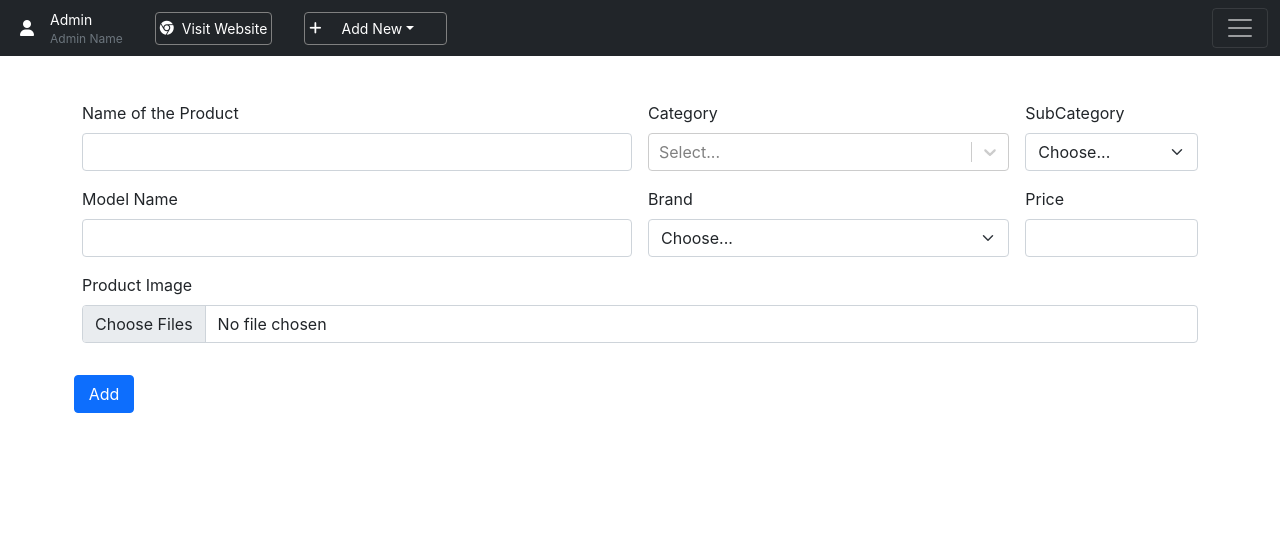
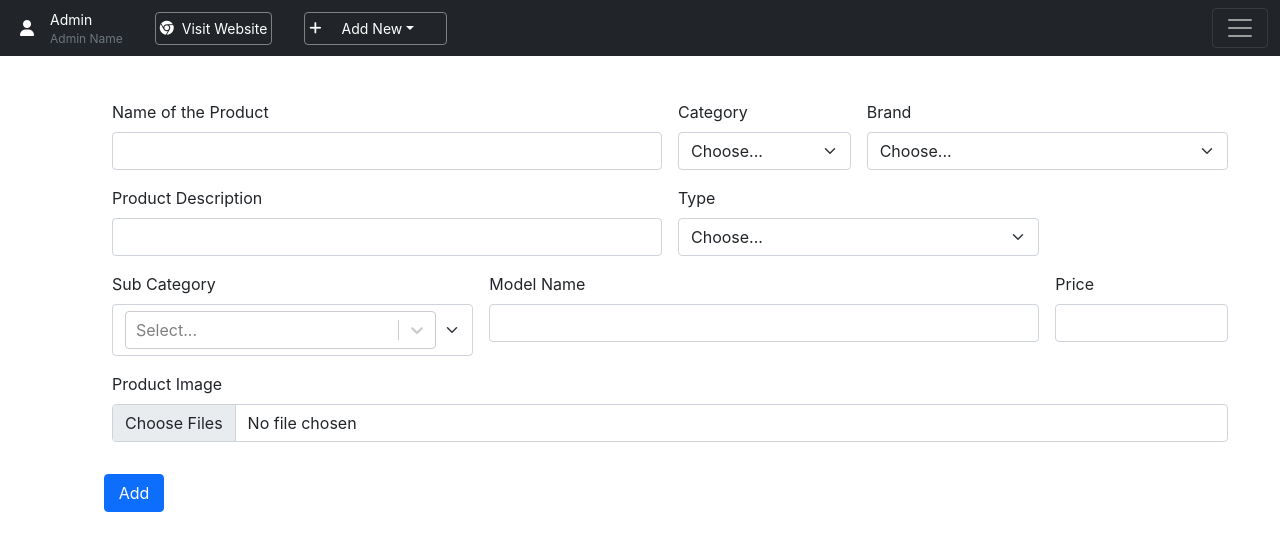
Before and after one commit to udaykirancodes/metalstation-admin, a React (Create React App) app: page /newProduct in a window 1280 px wide. Shown: the top 550 px of the page. Built offline with nearby package versions, Linux system fonts and the light colour scheme.

Commit message:
Add Product with Image

```diff
--- a/src/Pages/Blogs.js
+++ b/src/Pages/Blogs.js
@@ -11,17 +11,18 @@ const Blogs = (props) => {
     const navigate = useNavigate();
     const [blogs , setblogs ] = useState([]);
     const [id , setId] = useState('');
-    const [input , setinput] = useState({})
+    const [title , setTitle] = useState('')
+    const [description , setDescriptioin] = useState('')
     const [search , setSearch ] = useState('');
 
-    useEffect(()=>{
-        let newinput = blogs.filter((element)=>{
-            if(element._id===id){
-                return element
-            }
-        })
-        setinput(newinput);
-    },[id]);
+    // useEffect(()=>{
+    //     let newinput = blogs.filter((element)=>{
+    //         if(element._id===id){
+    //             return element
+    //         }
+    //     })
+    //     setinput(newinput);
+    // },[id]);
 
 
     // fetch blogs & show the blogs
@@ -142,10 +143,7 @@ const Blogs = (props) => {
         })
     }
 
-    // for editing
-    const handleInput = (e)=>{
-        setinput({...input , [e.target.name] : e.target.value })
-    }
+
     const EditBlog = ()=>{
         if(!id){
             showAlert("Cannot Delete",'danger');
@@ -164,8 +162,8 @@ const Blogs = (props) => {
             },
             body : JSON.stringify({
                 id : id,
-                title:input.title,
-                description:input.description
+                title:title,
+                description:description
             })
 
         })
@@ -175,8 +173,8 @@ const Blogs = (props) => {
                 // delete in the frontend
                 let newBlogs = blogs.filter((element)=>{
                     if(element._id === id){
-                        element.title=input.title
-                        element.description=input.description
+                        element.title=title
+                        element.description=description
                     }
                     return element
                 })
@@ -188,6 +186,12 @@ const Blogs = (props) => {
                 showAlert(data.msg,'danger');
             }
         })
+    }
+    const handleEidt = (id)=>{
+        setId(id);
+        let blog = blogs.filter(element => element._id === id)
+        setTitle(blog[0].title)
+        setDescriptioin(blog[0].description)
     }
     return (
         <>
@@ -206,11 +210,11 @@ const Blogs = (props) => {
                             <form className="row g-3">
                                 <div className="mb-3">
                                     <label htmlFor="exampleFormControlInput1" className="form-label">Title</label>
-                                    <input type="text" name='title' className="form-control" onChange={(e)=>handleInput(e)} value={input.title} id="exampleFormControlInput1" placeholder="Title Of Blog" />
+                                    <input type="text" name='title' className="form-control" onChange={(e)=>setTitle(e.target.value)} value={title || ''} id="exampleFormControlInput1" placeholder="Title Of Blog" />
                                 </div>
                                 <div className="mb-3">
                                     <label htmlFor="exampleFormControlInput1" className="form-label">Description</label>
-                                    <textarea className="form-control" name='description' value={input.description} onChange={(e)=>handleInput(e)} id="exampleFormControlTextarea1" rows="6" placeholder='Blog Description'></textarea>
+                                    <textarea className="form-control" name='description' onChange={(e)=>setDescriptioin(e.target.value)} value={description || ''} id="exampleFormControlTextarea1" rows="6" placeholder='Blog Description'></textarea>
                                 </div>
                             </form>
                         </div>
@@ -314,7 +318,7 @@ const Blogs = (props) => {
                                         <td>{element.isDeleted ? "Deleted" : "Active"}</td>
                                         <td>
                                             <i className="fa-solid fa-trash mx-2" role='button' onClick={()=>{setId(element._id)}} data-bs-toggle="modal" data-bs-target="#staticBackdrop">D</i>
-                                            <i className="fa-solid fa-file-pen mx-2" role='button' data-bs-toggle="modal" data-bs-target="#exampleModal" onClick={()=>{ setId(element._id)}}>E</i>
+                                            <i className="fa-solid fa-file-pen mx-2" role='button' data-bs-toggle="modal" data-bs-target="#exampleModal" onClick={()=>{ handleEidt(element._id)}}>E</i>
                                             {
                                                 element.isDeleted &&
                                                 <i className="fa-solid fa-file-pen mx-2" role='button' data-bs-toggle="modal" data-bs-target="#modelforundo" onClick={()=>{ setId(element._id)}}>U</i>
--- a/src/Pages/Newproduct.js
+++ b/src/Pages/Newproduct.js
@@ -2,93 +2,222 @@ import React, { useState } from 'react'
 import Select from 'react-select';
 import './newProduct.css'
 
-
+import { AddProductUrl } from '../urls';
+import { useNavigate } from 'react-router-dom';
 
 
 const Newproduct = (props) => {
+    const navigate = useNavigate();
     const { showAlert } = props;
-    const options = [
-        { value: 'stell', label: 'Stell' },
-        { value: 'aluminum', label: 'Aluminum' },
-        { value: 'copper', label: 'Copper' },
-    ];
 
-    const handleSubmit = () => {
-        showAlert("You Have Added New Product Successfully", "success");
+
+    // form fields
+    const formFields = {
+        automobile:{
+            brands : [
+                {label:'Maruthi',value:'maruthi'},
+                {label:'Hundai',value:'hundai'},
+                {label:'Toyoto',value:'toyoto'},
+                {label:'Nissan',value:'nissan'},
+            ],
+            type : [
+                {label:'Petrol',value:'petrol'},
+                {label:'Deisel',value:'deisel'},
+                {label:'CNG',value:'cng'},
+            ]
+        },
+        metal:{
+            brands : [
+                {label:'Radha Steel',value:'radhasteel'},
+                {label:'BE Steel',value:'besteel'},
+            ],
+            type : [
+                {label:'Aluminium',value:'aluminium'},
+                {label:'Copper',value:'copper'},
+                {label:'Iron',value:'iron'},
+                {label:'Steel',value:'steel'},
+            ]
+        }
+    }
+    // subcategories
+    const options = {
+        automobile : [
+            { value: 'car', label: 'Car' },
+            { value: 'bike', label: 'Bike' },
+            { value: 'jcb', label: 'JCB' },
+            { value: 'lorry', label: 'Lorry' },
+        ],
+        metal : [
+            { value: 'steel', label: 'Steel' },
+            { value: 'steel', label: 'Steel' },
+        ]
     }
 
     const [state, setState] = useState('')
+    const [subcategories , setsubcategories] = useState([]);
 
     const handleChange = selectedOption => {
         setState({ selectedOption });
+        let subCategory = selectedOption.map(element => {
+            return element.value
+        })
+        setsubcategories(subCategory);
     };
     const { selectedOption } = state;
+
+
+    const [input , setInput] = useState({});
+    const [images , setSelectedImages ] = useState();
+
+    const handleInput = (e)=>{
+        setInput({...input , [e.target.name]:e.target.value})
+    }
+
+
+    const AddProduct = ()=>{
+        let form = new FormData();
+        if(input.category==='automobile'){
+            form.append('name',input.name);
+            form.append('category',input.category);
+            form.append('description',input.description);
+            form.append('brand',input.brand);
+            form.append('modelname',input.modelname);
+            form.append('price',input.price);
+            form.append('subCategory',subcategories);
+            form.append('fuelType',input.type);
+        }
+        if(input.category === 'metal'){
+            form.append('name',input.name);
+            form.append('category',input.category);
+            form.append('description',input.description);
+            form.append('brand',input.brand);
+            form.append('metalType',input.type);
+            form.append('price',input.price);
+            form.append('subCategory',subcategories);
+        }
+        // appending images
+        if(images){
+            for (const file of images){
+                form.append('images',file , file.name);
+            };
+        }
+        let adminToken = localStorage.getItem('adminToken');
+        if(!adminToken){
+            navigate('/login');
+        }
+        fetch(AddProductUrl , {
+            method:"POST",
+            headers: {
+                'adminToken':adminToken,
+                'boundary':'MyBoundary'
+            },
+            body: form
+        })
+        .then((res)=> res.json())
+        .then((data)=>{
+            if(data.success === true){
+                console.log(data);
+                showAlert("Product Added Successfully ","success");
+            }
+            else{
+                showAlert(data.msg , "danger");
+            }
+        })
+    }
     return (
         <>
             {/* <!-- Modal --> */}
-            <div class="modal fade" id="staticBackdrop" data-bs-backdrop="static" data-bs-keyboard="false" tabIndex="-1" aria-labelledby="staticBackdropLabel" aria-hidden="true">
-                <div class="modal-dialog">
-                    <div class="modal-content">
-                        <div class="modal-header">
-                            <h5 class="modal-title" id="staticBackdropLabel">Modal title</h5>
-                            <button type="button" class="btn-close" data-bs-dismiss="modal" aria-label="Close"></button>
+            <div className="modal fade" id="staticBackdrop" data-bs-backdrop="static" data-bs-keyboard="false" tabIndex="-1" aria-labelledby="staticBackdropLabel" aria-hidden="true">
+                <div className="modal-dialog">
+                    <div className="modal-content">
+                        <div className="modal-header">
+                            <h5 className="modal-title" id="staticBackdropLabel">Modal title</h5>
+                            <button type="button" className="btn-close" data-bs-dismiss="modal" aria-label="Close"></button>
                         </div>
-                        <div class="modal-body">
+                        <div className="modal-body">
                             Confirm Before adding New Product
                         </div>
-                        <div class="modal-footer">
-                            <button type="button" class="btn btn-secondary" data-bs-dismiss="modal">No</button>
-                            <button type="button" class="btn btn-primary" data-bs-dismiss="modal" onClick={handleSubmit}>Yes</button>
+                        <div className="modal-footer">
+                            <button type="button" className="btn btn-secondary" data-bs-dismiss="modal">No</button>
+                            <button type="button" className="btn btn-primary" data-bs-dismiss="modal" onClick={AddProduct}>Yes</button>
                         </div>
                     </div>
                 </div>
             </div>
-            <div className="newProduct container">
-                <form class="row g-3" onSubmit={handleSubmit}>
-                    <div class="col-md-6">
-                        <label for="name" class="form-label">Name of the Product</label>
-                        <input type="text" class="form-control" id="name" />
+            <div className="newProduct container"  style={{margin:'100px'}}>
+                <form className="row g-3">
+                    <div className="col-md-6">
+                        <label htmlFor="name" className="form-label">Name of the Product</label>
+                        <input type="text" name='name'  onChange={(e)=>handleInput(e)} className="form-control" id="name" />
                     </div>
-                    <div class="col-md-4">
-                        <label for="category" class="form-label">Category</label>
+                    <div className="col-md-2">
+                        <label htmlFor="subCategory" className="form-label">Category</label>
+                        <select id="subCategory" className="form-select" name='category' onChange={(e)=>handleInput(e)}>
+                            <option value="">Choose...</option>
+                            <option value="automobile">Auto Mobile</option>
+                            <option value="metal">Metal</option>
+                        </select>
+                    </div>
+                    <div className="col-md-4">
+                        <label htmlFor="brand" className="form-label">Brand</label>
+                        <select id="brand" name='brand' onChange={(e)=>handleInput(e)} className="form-select">
+                            <option defaultChecked>Choose...</option>
+                            {
+                                input.category &&
+                                input.category==="automobile" ?
+                                formFields.automobile.brands.map((element , index)=>{
+                                    return <option key={index} value={element.value}>{element.label}</option>
+                                })
+                                :
+                                formFields.metal.brands.map((element , index)=>{
+                                    return <option key={index} value={element.value}>{element.label}</option>
+                                })
+                            }
+                        </select>
+                    </div>
+                    <div className="col-md-6">
+                        <label htmlFor="name" className="form-label">Product Description</label>
+                        <input type="textarea" name='description' onChange={(e)=>handleInput(e)} className="form-control" id="name" />
+                    </div>
+                    <div className="col-md-4">
+                        <label htmlFor="type" className="form-label">Type</label>
+                        <select id="type" name='type' onChange={(e)=>handleInput(e)}  className="form-select">
+                            <option defaultChecked>Choose...</option>
+                            {
+                                input.category &&
+                                input.category==="automobile" ?
+                                formFields.automobile.type.map((element , index)=>{
+                                    return <option key={index} value={element.value}>{element.label}</option>
+                                })
+                                :
+                                formFields.metal.type.map((element , index)=>{
+                                    return <option key={index} value={element.value}>{element.label}</option>
+                                })
+                            }
+                        </select>
+                    </div>
+                    <div className="col-md-4">
+                        <label htmlFor="category" className="form-label">Sub Category</label>
                         <Select isMulti={true}
                             value={selectedOption}
                             onChange={handleChange}
-                            options={options} id="category" class="form-select">
+                            options={input.category === "automobile" ? options.automobile : options.metal } id="category" className="form-select">
                         </Select>
                     </div>
-                    <div class="col-md-2">
-                        <label for="subCategory" class="form-label">SubCategory</label>
-                        <select id="subCategory" class="form-select">
-                            <option value=" ">Choose...</option>
-                            <option value="car">Car</option>
-                            <option value="bike">Bike</option>
-                            <option value="jsv">JSV</option>
-                        </select>
 
+                    <div className="col-md-6">
+                        <label htmlFor="modelName" className="form-label">Model Name</label>
+                        <input type="text" className="form-control"  name='modelname' onChange={(e)=>{handleInput(e)}} id="modelName" />
                     </div>
-                    <div class="col-md-6">
-                        <label for="modelName" class="form-label">Model Name</label>
-                        <input type="text" class="form-control" id="modelName" />
+                    <div className="col-md-2">
+                        <label htmlFor="price" className="form-label">Price</label>
+                        <input type="text" name='price' onChange={(e)=>handleInput(e)} className="form-control" id="price" />
                     </div>
-                    <div class="col-md-4">
-                        <label for="brand" class="form-label">Brand</label>
-                        <select id="brand" class="form-select">
-                            <option selected>Choose...</option>
-                            <option>Suzuki</option>
-                            <option>Hundai</option>
-                        </select>
+                    <div className="mb-3">
+                        <label htmlFor="formFileMultiple" className="form-label">Product Image</label>
+                        <input className="form-control"  type="file" id="formFileMultiple" onChange={(e)=>{setSelectedImages(e.target.files)}} multiple accept=".jpeg,.jpg,.png" />
                     </div>
-                    <div class="col-md-2">
-                        <label for="price" class="form-label">Price</label>
-                        <input type="text" class="form-control" id="price" />
-                    </div>
-
-                    <div class="mb-3">
-                        <label for="formFileMultiple" class="form-label">Product Image</label>
-                        <input class="form-control" type="file" id="formFileMultiple" multiple accept=".jpeg,.jpg,.png" />
-                    </div>
-                    <button style={{width:"60px", marginBottom:"10%"}} type="button" class="btn btn-primary" data-bs-toggle="modal" data-bs-target="#staticBackdrop">
+                    <button style={{width:"60px", marginBottom:"10%"}} type="button" className="btn btn-primary" data-bs-toggle="modal" data-bs-target="#staticBackdrop">
                         Add
                     </button>
                 </form>
--- a/src/components/Alert.js
+++ b/src/components/Alert.js
@@ -9,8 +9,8 @@ export const Alert = (props) => {
         return lower.charAt(0).toUpperCase()+lower.slice(1) ;
     }
     return (
-        <div style={{ height: '50px', marginTop:"0" , marginBottom:"10px" }}>
-            {props.alert && <div className={`alert alert-${props.alert.type} alert-dismissible fade show`} role="alert">
+        <div>
+            {props.alert && <div style={{ height: '50px', marginTop:"0" , marginBottom:"10px" }} className={`alert alert-${props.alert.type} alert-dismissible fade show`} role="alert">
                 <strong>{capital(props.alert.type)}: </strong> {props.alert.msg}
             </div>}
         </div>
--- a/src/components/Navbar.js
+++ b/src/components/Navbar.js
@@ -7,7 +7,7 @@ const Navbar = () => {
 
     return (
         <div >
-            <nav className="navbar navbar-dark bg-dark fixed-top mb-2">
+            <nav className="navbar navbar-dark bg-dark fixed-top mb-4">
                 <div className="container-fluid text-white">
                     <div className='d-flex cursor-pointer'>
                         <i className="fa-solid fa-user mx-2 my-auto"></i>
--- a/src/urls.js
+++ b/src/urls.js
@@ -11,3 +11,5 @@ export const AddBlogUrl = backendurl+'blogs/add';
 export const SendEmailUrl = backendurl+'emails/send';
 export const GetAllProducts = backendurl+'products/find/all';
 export const ProductDeleteUrl = backendurl+'products/delete';
+export const AddProductUrl = backendurl+'products/add';
+export const EditProductUrl = backendurl+'products/edit';
```
Also changed, not shown: src/Pages/Products.js (+39 -1 lines), src/index.css (line endings or trailing spaces).
